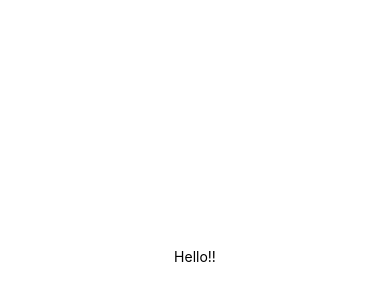
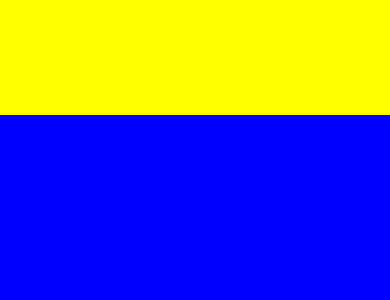
Before and after one commit to psyssai/fokin-weather, a React Native app: screen / in a window 390 px wide. Shown: the part 166-466 px from the top of the page. Built offline with nearby package versions, Linux system fonts and the light colour scheme.

Commit message:
1.0 Layouts with Flexbox in React Native 까지

```diff
--- a/App.js
+++ b/App.js
@@ -4,7 +4,8 @@ import { StyleSheet, Text, View } from 'react-native';
 export default function App() {
   return (
     <View style={styles.container}>
-      <Text>Hello!!</Text>
+      <View style = {styles.yellowView}/>
+      <View style = {styles.blueView}/>
     </View>
   );
 }
@@ -12,8 +13,13 @@ export default function App() {
 const styles = StyleSheet.create({
   container: {
     flex: 1,
-    backgroundColor: '#fff',
-    alignItems: 'center',
-    justifyContent: 'center',
   },
+  yellowView: {
+    flex:1,
+    backgroundColor:"yellow"
+  },
+  blueView: {
+    flex:2,
+    backgroundColor:"blue"
+  }
 });
```
